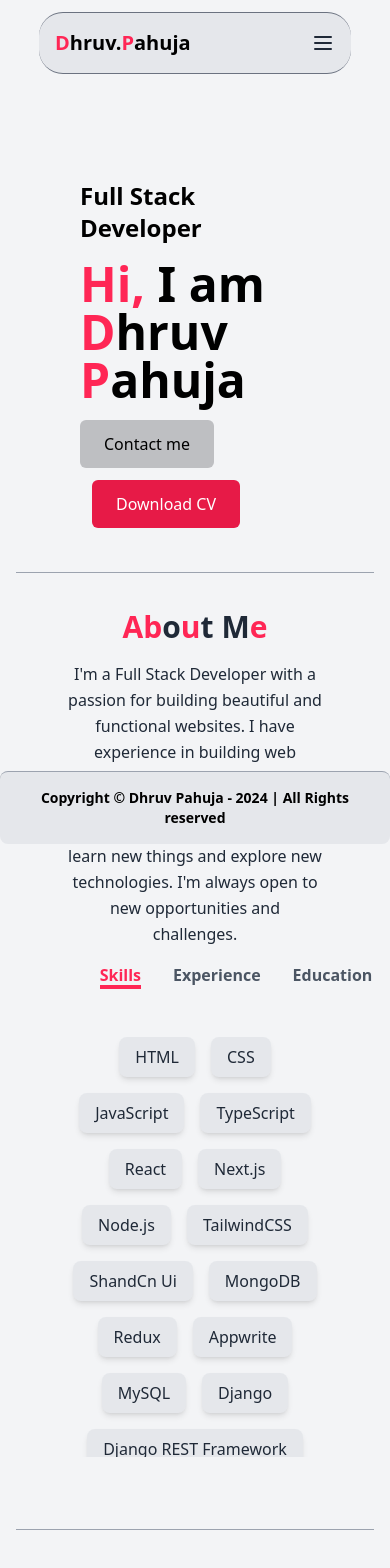
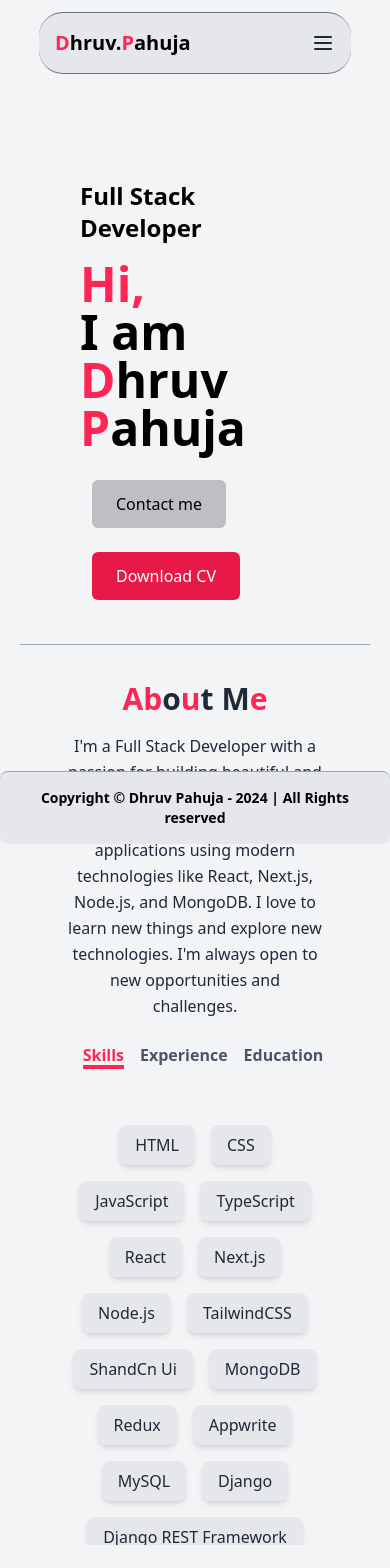
Before and after one commit to Dhruv-pahuja/Portfolio, a React (Vite) app in the folder frontend/: page / in a window 390 px wide. Shown: the top 1568 px of the page. Built offline with nearby package versions, Linux system fonts and the light colour scheme.

Commit message:
minor changes and update responsiveness

```diff
--- a/frontend/src/App.tsx
+++ b/frontend/src/App.tsx
@@ -6,11 +6,11 @@ const App: React.FC = () => {
     <Layout >
       <section  className=" mt-[18vh] dark:text-white w-full">
         <Home />
-        <hr className='mt-8 mx-4 border-gray-400' />
+        <hr className='mt-8 md:mx-12 mx-5 border-gray-400' />
         <About />
-        <hr className='mt-8 mx-4 border-gray-400' />
+        <hr className='mt-8 md:mx-12 mx-5 border-gray-400' />
           <Projects />
-        <hr className='mt-8 mx-4 border-gray-400' />
+        <hr className='mt-8 md:mx-12 mx-5 border-gray-400' />
         <Contact/>
       </section>
     </Layout>
--- a/frontend/src/components/About.tsx
+++ b/frontend/src/components/About.tsx
@@ -36,11 +36,11 @@ const AboutMe: React.FC = () => {
               technologies. I'm always open to new opportunities and challenges.
             </p>
             <div>
-              <ul className="flex justify-around p-3 m-1 font-semibold">
+              <ul className="flex md:justify-around justify-center p-4 m-2 font-semibold w-full whitespace-nowrap md:overflow-x-none">
                 {["skills", "experience", "education"].map((tab) => (
                   <li
                     key={tab}
-                    className={`mx-4 cursor-pointer relative group  ${
+                    className={`mx-2 cursor-pointer relative group ${
                       activeTab === tab
                         ? "text-[#ff2655] border-b-2 border-[#ff2655]"
                         : "text-gray-600 dark:text-gray-400"
@@ -49,7 +49,7 @@ const AboutMe: React.FC = () => {
                   >
                     {tab.charAt(0).toUpperCase() + tab.slice(1)}
                     <span
-                      className={`absolute left-0 right-0 bottom-0 h-0.5 bg-[#ff2655]  transform scale-x-0 transition-transform duration-300 group-hover:scale-x-100 ${
+                      className={`absolute left-0 right-0 bottom-0 h-0.5 bg-[#ff2655] transform scale-x-0 transition-transform duration-300 group-hover:scale-x-100 ${
                         activeTab === tab ? "scale-x-100" : ""
                       }`}
                     />
@@ -57,6 +57,7 @@ const AboutMe: React.FC = () => {
                 ))}
               </ul>
             </div>
+
             <div className="mt-4">
               {activeTab === "skills" && <Skills />}
               {activeTab === "experience" && <Experience />}
--- a/frontend/src/components/Contact.tsx
+++ b/frontend/src/components/Contact.tsx
@@ -35,7 +35,7 @@ const Contact: React.FC = () => {
   };
 
   return (
-    <section id="contact" className="min-h-[90vh] flex flex-col md:flex-row items-center justify-between justify-items-center px-5 py-6 bg-gray-100 dark:bg-black text-gray-800 dark:text-white md:mb-4 mb-7">
+    <section id="contact" className="min-h-[90vh] flex flex-col md:flex-row items-center justify-between justify-items-center px-5 py-6 bg-gray-100 dark:bg-black text-gray-800 dark:text-white md:mb-4 mb-16">
       <div className="space-y-8 md:w-1/2 w-[80vh] flex flex-col items-center self-center md:items-start place-content-center justify-around mt-7 md:mt-0 md:ml-12">
         <h2 className="text-3xl sm:text-4xl font-bold text-center md:text-left">
           Contact Me
--- a/frontend/src/components/Home.tsx
+++ b/frontend/src/components/Home.tsx
@@ -21,9 +21,9 @@ const Home:React.FC = () => {
             <div className='flex justify-between mx-10' >
                 <div className='space-y-4 mt-7 mx-10'>
                     <h3 className='text-2xl font-semibold'> Full Stack Developer</h3>
-                    <p className='text-5xl  font-bold'> <span className='text-[#ff2655]'>Hi,</span> I am <span className='text-[#ff2655]'>D</span>hruv <span className='text-[#ff2655]'>P</span>ahuja </p>
+                    <p className='text-5xl  font-bold'> <span className='text-[#ff2655]'>Hi, <br /></span> I am <span className='text-[#ff2655]'>D</span>hruv <span className='text-[#ff2655]'>P</span>ahuja </p>
                     <div>
-                        <button  className='px-6 py-3 text-black dark:bg-gray-300 bg-[#bebfc2] rounded-md dark:hover:bg-gray-400 hover:bg-[#b3b4b5] transition' onClick={()=>handleScroll('contact')}>Contact me</button>
+                        <button  className='px-6 py-3 m-3 text-black dark:bg-gray-300 bg-[#bebfc2] rounded-md dark:hover:bg-gray-400 hover:bg-[#b3b4b5] transition' onClick={()=>handleScroll('contact')}>Contact me</button>
                         <button className='m-3 px-6 py-3 bg-[#e71a47] text-white rounded-md hover:bg-[#b00e31] transition'>Download CV</button>
                     </div>
                 </div>
--- a/frontend/src/components/Projects.tsx
+++ b/frontend/src/components/Projects.tsx
@@ -41,7 +41,7 @@ const projects: Project[] = [
 
 const Projects: React.FC = () => {
   return (
-    <section className="py-10 bg-gray-100 dark:bg-black min-h-[80vh]">
+    <section className="py-10 bg-gray-100 dark:bg-black min-h-[80vh]" id="portfolio">
       <div className="max-w-7xl mx-auto px-5">
         <h2 className="text-3xl font-semibold text-gray-800 dark:text-white mb-6">
           My Work
```
